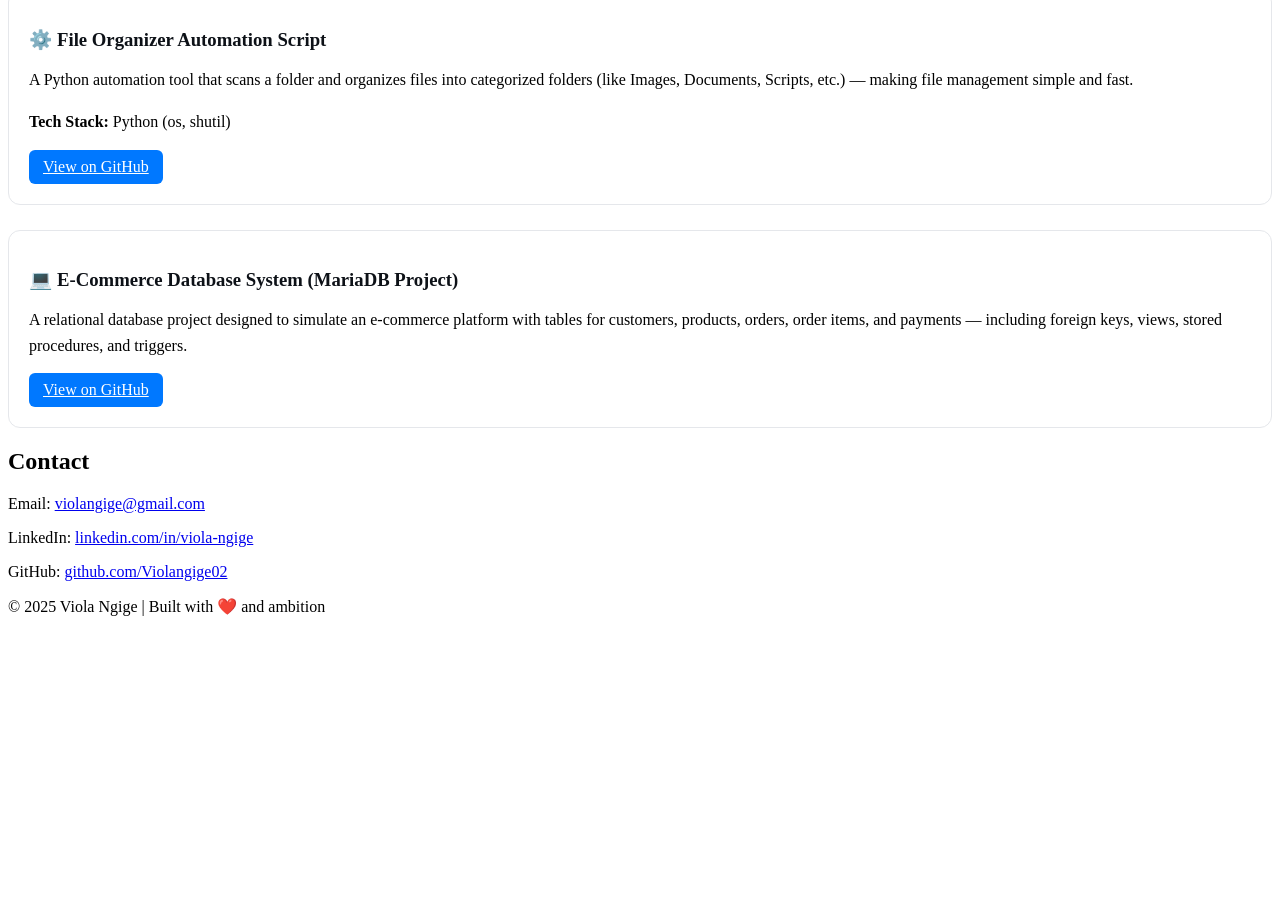
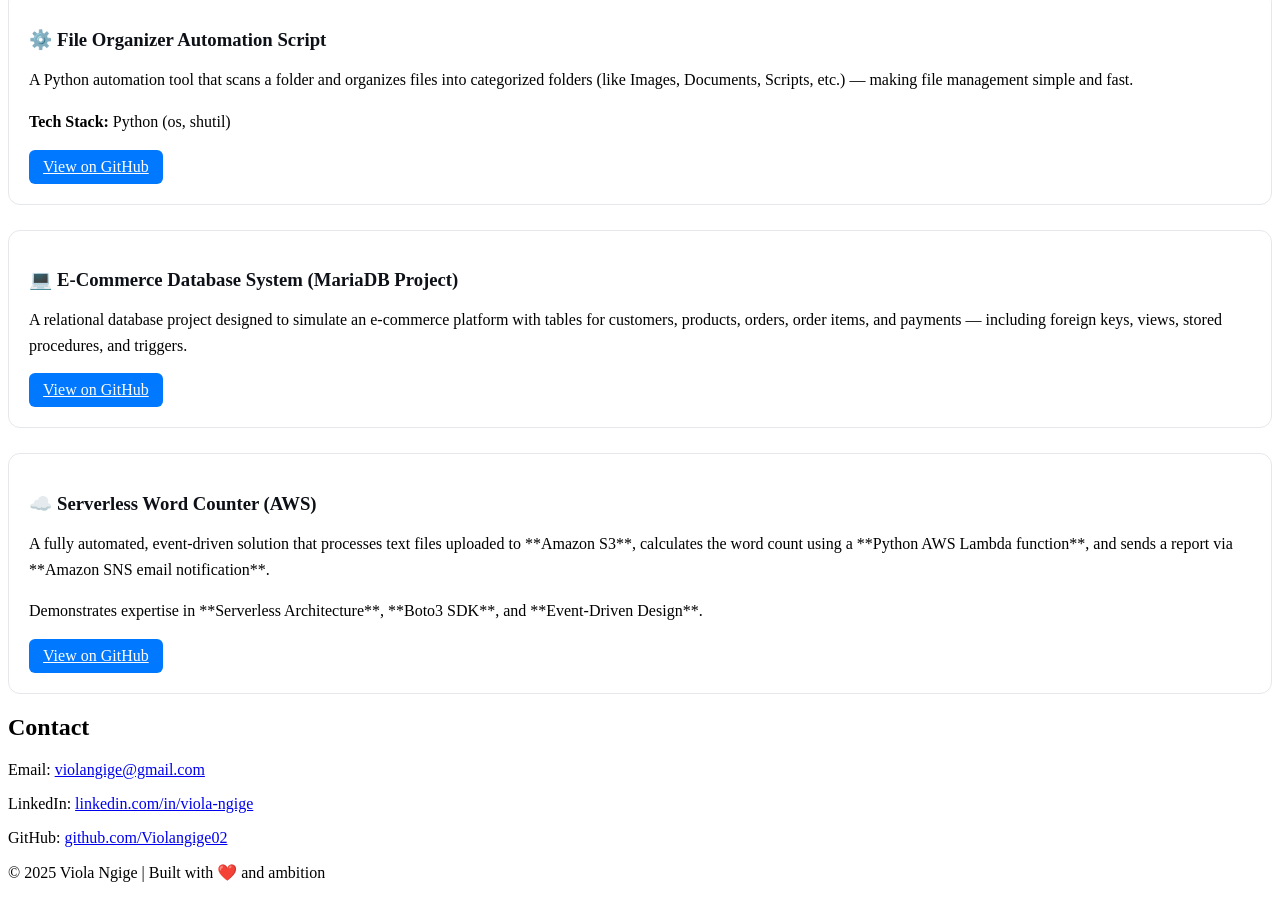
Before and after one commit to Violangige02/Violangige02.github.io, a plain HTML site: page index.html in a window 1280 px wide. Shown: the part 779-1677 px from the top of the page. Before the commit the page ends 1411 px from the top, so only its background shows below. Drawn offline with Linux system fonts and the light colour scheme.

Commit message:
Update project

```diff
--- a/index.html
+++ b/index.html
@@ -62,6 +62,13 @@
       <p>A relational database project designed to simulate an e-commerce platform with tables for customers, products, orders, order items, and payments — including foreign keys, views, stored procedures, and triggers.</p>
       <a href="https://github.com/Violangige02/E-COMMERCE-SYSTEM" target="_blank" class="btn">View on GitHub</a>
     </div>
+
+    <div class="project">
+      <h3>☁️ Serverless Word Counter (AWS)</h3>
+      <p>A fully automated, event-driven solution that processes text files uploaded to **Amazon S3**, calculates the word count using a **Python AWS Lambda function**, and sends a report via **Amazon SNS email notification**.</p>
+      <p>Demonstrates expertise in **Serverless Architecture**, **Boto3 SDK**, and **Event-Driven Design**.</p>
+      <a href="https://github.com/Violangige02/AWS-S3-Word-Counter-Serverless" target="_blank" class="btn">View on GitHub</a>
+    </div>
   </section>
 
   <section id="contact">
```
